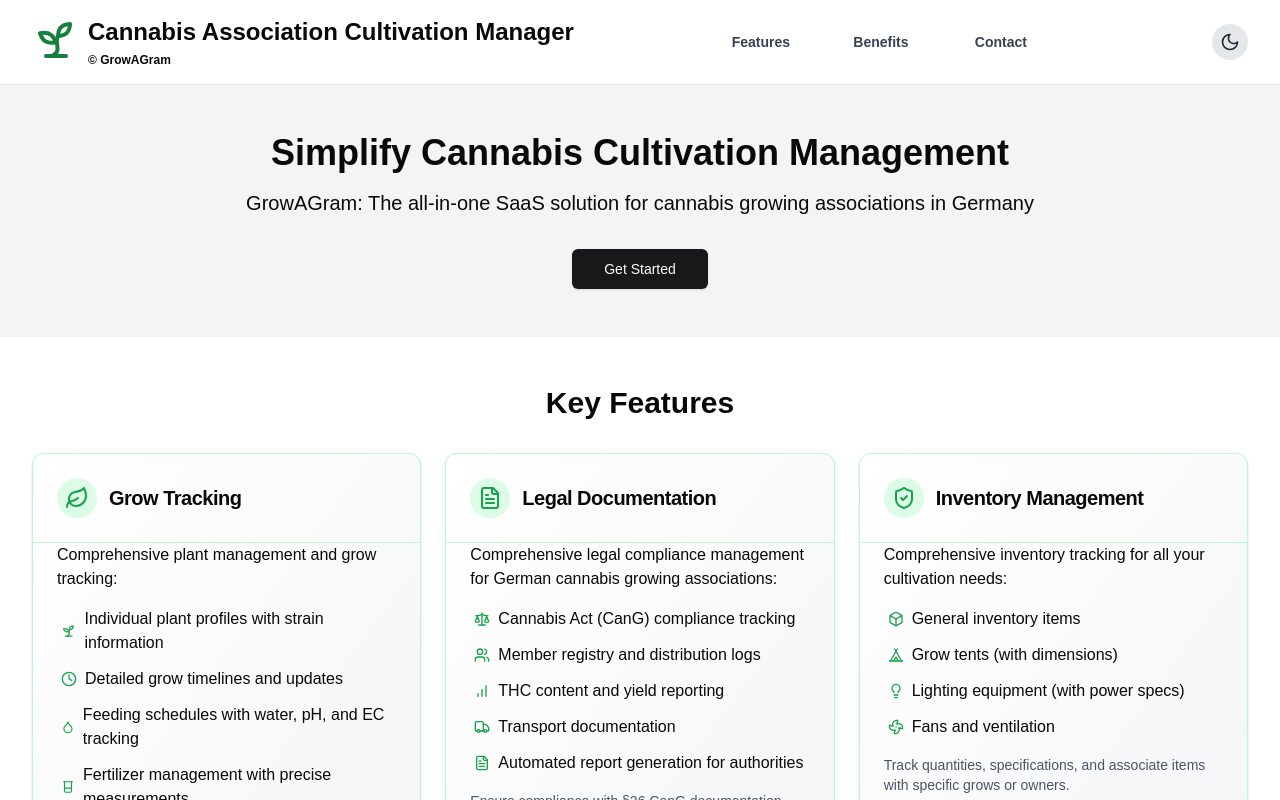
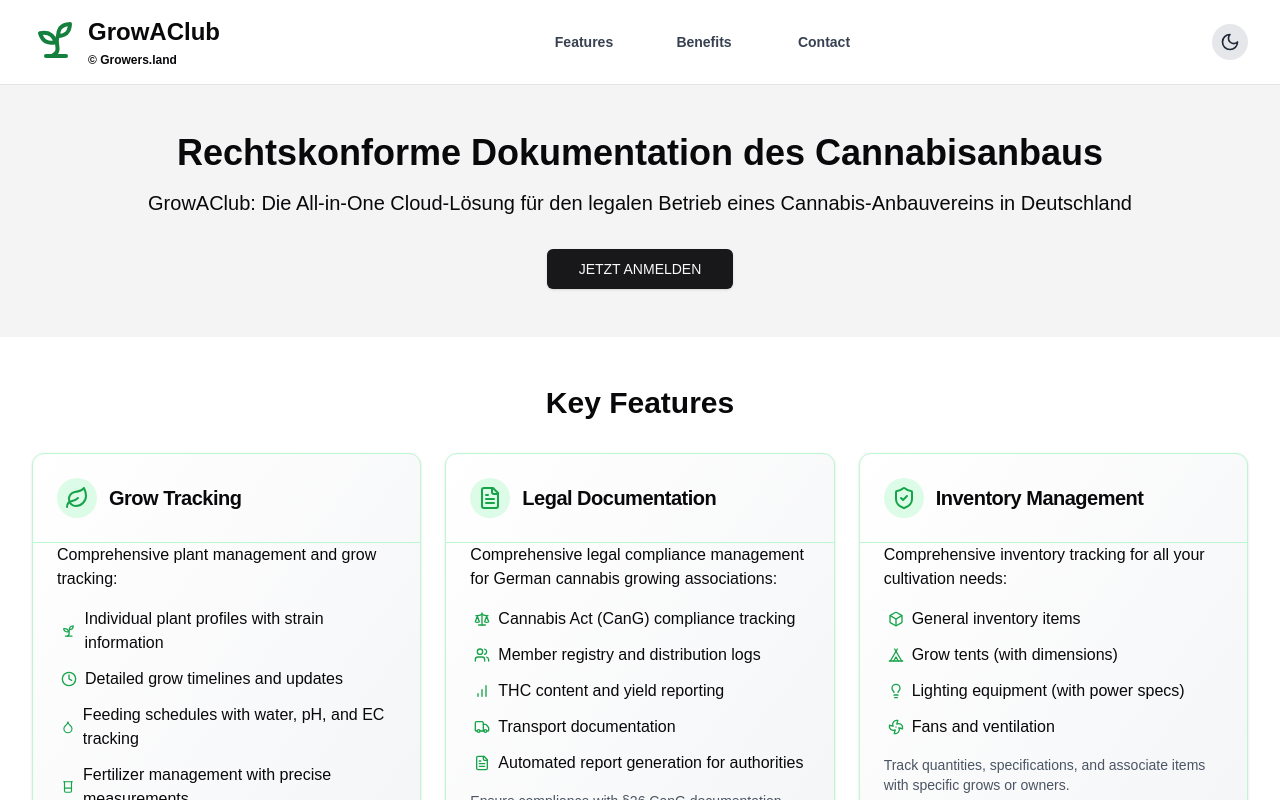
Before and after one commit to henningsieh/GrowAClub-One-Pager, a Next.js app: page / in a window 1280 px wide. Shown: the top 800 px of the page. Built offline with nearby package versions, Linux system fonts and the light colour scheme.

Commit message:
feat: rename GrowAClub

```diff
--- a/app/page.tsx
+++ b/app/page.tsx
@@ -69,9 +69,9 @@
             <Sprout className="mr-2 h-12 w-12 text-green-700 dark:text-green-600" />
             <div>
               <span className="text-sm sm:text-base md:text-lg lg:text-xl xl:text-2xl">
-                Cannabis Association Cultivation Manager
+                GrowAClub
               </span>
-              <span className="mt-1 block text-xs">© GrowAGram</span>
+              <span className="mt-1 block text-xs">© Growers.land</span>
             </div>
           </h1>
           <nav className="flex items-center">
@@ -121,13 +121,13 @@
         <section className="bg-muted px-4 py-12 md:px-6 lg:px-8">
           <div className="container mx-auto text-center">
             <h2 className="mb-4 text-4xl font-bold">
-              Simplify Cannabis Cultivation Management
+              Rechtskonforme Dokumentation des Cannabisanbaus
             </h2>
             <p className="mb-8 text-xl">
-              GrowAGram: The all-in-one SaaS solution for cannabis growing
-              associations in Germany
+              GrowAClub: Die All-in-One Cloud-Lösung für den legalen Betrieb
+              eines Cannabis-Anbauvereins in Deutschland
             </p>
-            <Button size="lg">Get Started</Button>
+            <Button size="lg">JETZT ANMELDEN</Button>
           </div>
         </section>
 
```
